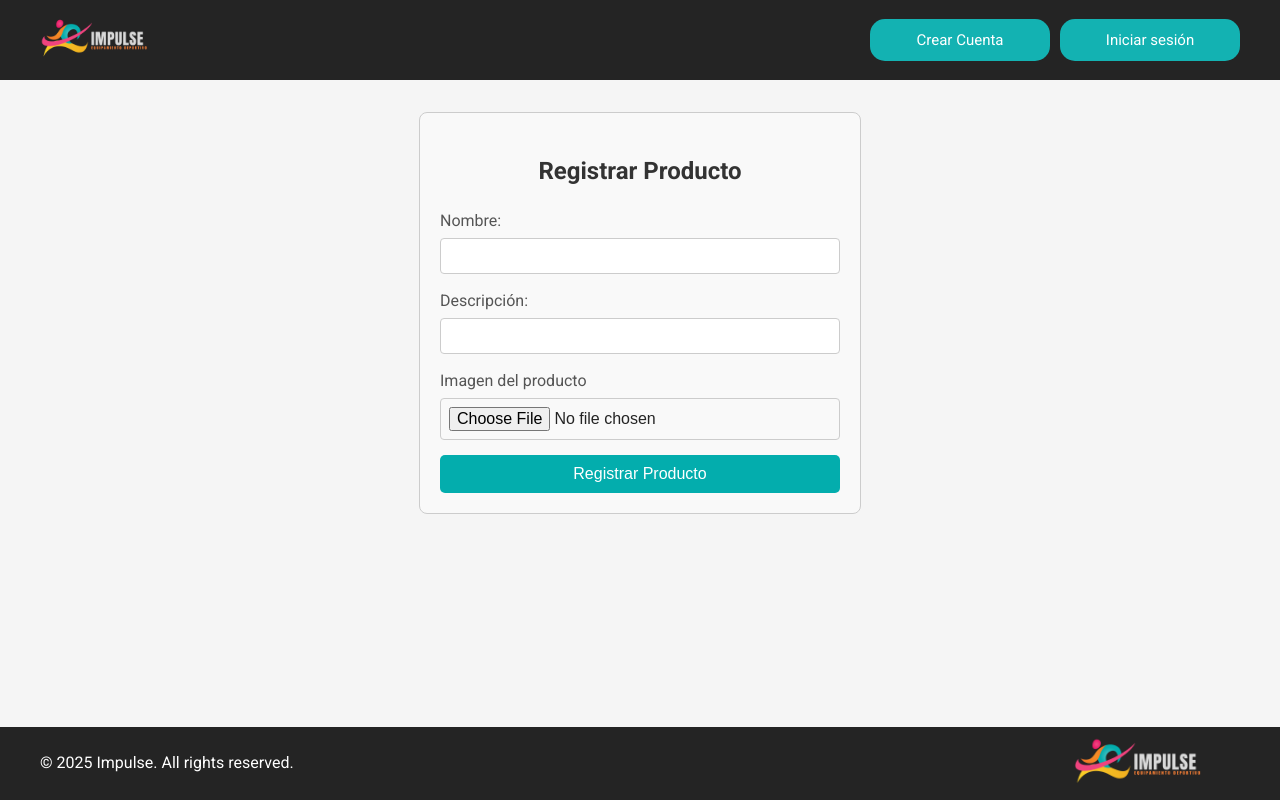
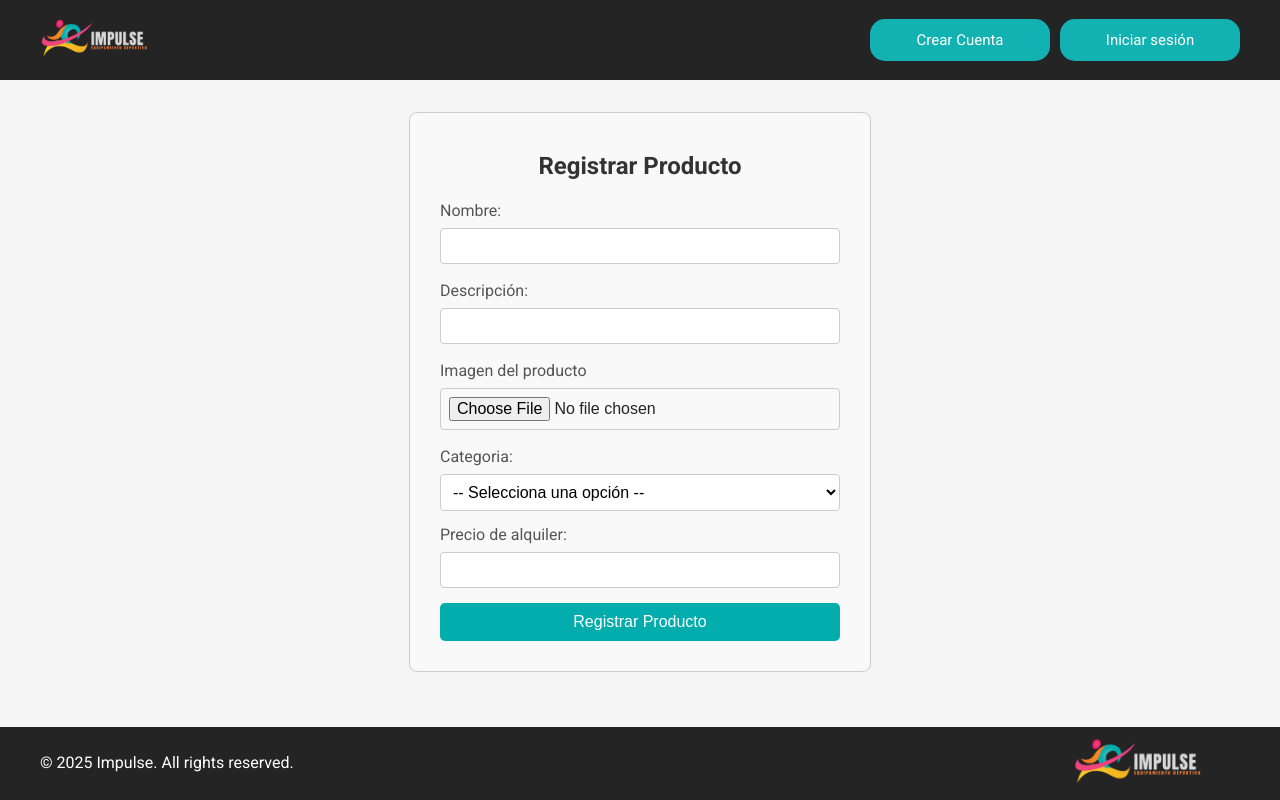
Before and after one commit to OmarBojorquez93/ProyectoIntegradorE5-C3, a React (Vite) app in the folder FrontEnd/: page /panelAdmin/crear-producto in a window 1280 px wide. Built offline with nearby package versions, Linux system fonts and the light colour scheme.

Commit message:
agrego campos al formulario de registro

```diff
--- a/FrontEnd/src/Components/Panel-Product/TablaProductos.jsx
+++ b/FrontEnd/src/Components/Panel-Product/TablaProductos.jsx
@@ -10,7 +10,9 @@ const TablaProductos = () => {
           <th>#</th>
           <th>Imagen</th>
           <th>Producto</th>
-          <th>Disponible</th>
+          <th>Descripcion</th>
+          <th>Precio Alquiler</th>
+          <th>Categoria</th>
           <th>Editar</th>
         </tr>
       </thead>
@@ -19,7 +21,9 @@ const TablaProductos = () => {
           <td data-label= "#">1</td>
           <td data-label= "Imagen">Producto 1</td>
           <td data-label= "Producto">Carpa Camping</td>
-          <td data-label= "Disponible">Si</td>
+          <td data-label= "Descripcion">Carpa Camping grande de 2 metros</td>
+          <td data-label= "Precio Alquiler">500</td>
+          <td data-label= "Categoria">Invierno</td>
           <td data-label= "Editar">
             <Link to={"/panelAdmin/editar-producto/1"}>
               <FontAwesomeIcon icon={faEdit} color="#13b2b2"/>
--- a/FrontEnd/src/Components/RegistrarProducto/RegistrarProducto.css
+++ b/FrontEnd/src/Components/RegistrarProducto/RegistrarProducto.css
@@ -1,14 +1,16 @@
 .formulario-container {
   max-width: 400px;
   margin: 0 auto;
-  padding: 20px;
+  padding: 30px;
   border: 1px solid #ccc;
   border-radius: 8px;
   background-color: #f9f9f9;
+}
 
 h2 {
   text-align: center;
-  margin-bottom: 20px;
+  margin-bottom: 15px;
+  margin-top: 5px;
 }
 
 .form-group {
@@ -26,6 +28,15 @@ input {
   box-sizing: border-box;
   border: 1px solid #ccc;
   border-radius: 4px;
+}
+select {
+  width: 100%;
+  padding: 8px;
+  font-size: 16px;
+  border: 1px solid #ccc;
+  border-radius: 4px;
+  background-color: white;
+  margin-bottom: 12px;
 }
 
 .submit-button {
--- a/FrontEnd/src/Components/RegistrarProducto/RegistrarProducto.jsx
+++ b/FrontEnd/src/Components/RegistrarProducto/RegistrarProducto.jsx
@@ -10,6 +10,8 @@ const CrearProductos = () => {
     nombre: "",
     descripcion: "",
     imagen: null,
+    categoria: "",
+    precioAlquiler:""
   });
 
   const [errors, setErrors] = useState({});
@@ -50,7 +52,13 @@ const CrearProductos = () => {
     else if (formData.descripcion.length < 10)
       newErrors.descripcion = "Debe tener al menos 10 caracteres";
 
-    if (!formData.imagen) newErrors.imagen = "Debes subir al menos una imagen";
+    if (!formData.imagen) {
+      newErrors.imagen = "Debes subir al menos una imagen";
+      return false;
+    }
+
+    else if (!/^\d*$/.test(formData.precioAlquiler))
+      newErrors.precioAlquiler = "Debes ingresar solo caracteres numéricos";
 
     setErrors(newErrors);
     return Object.keys(newErrors).length === 0;
@@ -62,16 +70,19 @@ const CrearProductos = () => {
 
     if (!validateForm()) return;
 
+    const formDataToSend = new FormData();
+    Object.entries(formData).forEach(([key, value]) => {
+      formDataToSend.append(key, value);
+    });
+
     try {
-      const response = await createProduct(formData);
+      const response = await createProduct(formDataToSend);
 
       if (response.status === 409) {
         setApiError("El nombre ya está en uso");
       } else {
         toast.success("Producto agregado con éxito!");
-        setTimeout(() => {
-          navigate("/productos");
-        }, 2000);
+        setTimeout(() => navigate("/productos"), 2000);
       }
     } catch (error) {
       setApiError("Ocurrió un error inesperado, intenta nuevamente.");
@@ -107,6 +118,23 @@ const CrearProductos = () => {
             {errors.imagen && <p className="error">{errors.imagen}</p>}
           </div>
 
+          <label htmlFor="opciones">Categoria:</label>
+          <select id="opciones" name="categoria" value={formData.categoria} onChange={handleChange}>
+            <option value="">-- Selecciona una opción --</option>
+            <option value="opcion1">Deportes Acuaticos</option>
+            <option value="opcion2">Camping</option>
+            <option value="opcion3">Deportes de invierno</option>
+            <option value="opcion4">Escalar y otros</option>
+          </select>
+          <FormInput
+            label={"Precio de alquiler"}
+            type={"text"}
+            name={"precioAlquiler"}
+            value={formData.precioAlquiler}
+            onChange={handleChange}
+            errors={errors?.precioAlquiler}
+          />
+
           <button type="submit" className="submit-button">
             Registrar Producto
           </button>
```
Also changed, not shown: FrontEnd/src/core/product/create-product.actions.js (line endings or trailing spaces).
